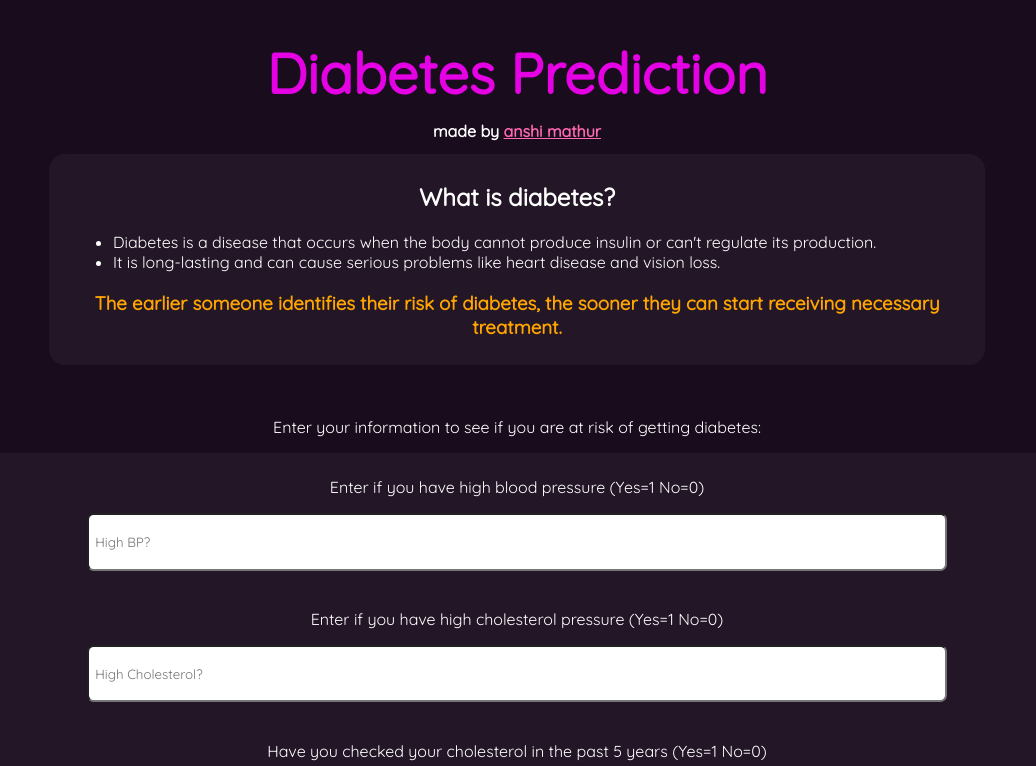
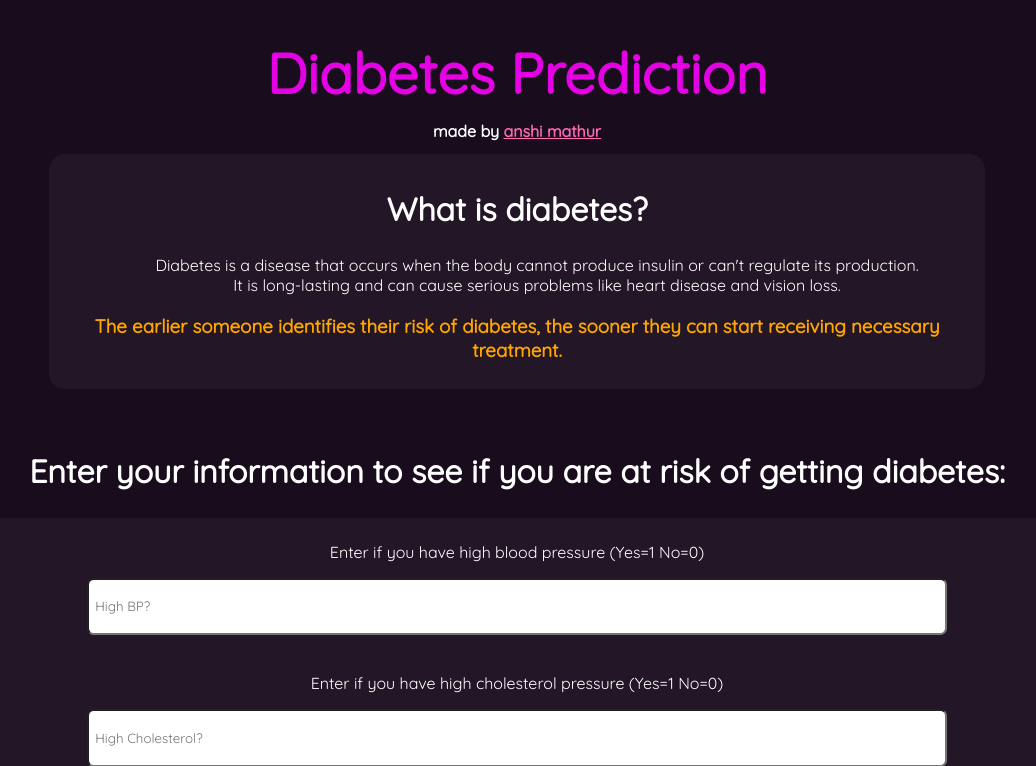
Before and after one commit to anshimathur0325/Diabetes-ML-Flask-App, a Flask app: page / in a window 1280 px wide. Shown: the top 766 px of the page, without its empty margins (123-1159 px from the left). Run offline with Flask 2, Linux system fonts and the light colour scheme; parts of the project's set-up code (start-up, migrations or seed data) failed here and were passed over.

Commit message:
Edit design

```diff
--- a/static/css/style.css
+++ b/static/css/style.css
@@ -76,7 +76,8 @@ a:hover {
   text-align: center;
 }
 ul{
-  text-align: left;
+  text-align: center;
+  list-style-type: "";
 }
 
 h3{
@@ -97,3 +98,7 @@ input[title]:hover::after {
 
   color:red;
 }
+h2 {
+  font-size: 200%;
+  font-family: 'Quicksand', sans-serif;
+}
--- a/templates/index.html
+++ b/templates/index.html
@@ -16,7 +16,7 @@
 	<h1 style="text-align: center; margin-bottom: 0px;">Diabetes Prediction</h1>
   <h2 style = "color: white; font-size: 1em;">made by <a href = "https://anshimathur1.netlify.app/">anshi mathur</a></h2>
   <div id="info">
-    <h2>What is diabetes?</h2>
+    <h2><strong>What is diabetes?</strong></h2>
     <ul>
   <li>Diabetes is a disease that occurs when the body cannot produce insulin or can't regulate its production. </li>
   <li>It is long-lasting and can cause serious problems like heart disease and vision loss. </li>
@@ -24,7 +24,7 @@
   <h3>The earlier someone identifies their risk of diabetes, the sooner they can start receiving necessary treatment.
  </h3></div>
  <br>
- <p>Enter your information to see if you are at risk of getting diabetes:</p>
+ <h2>Enter your information to see if you are at risk of getting diabetes:</h2>
  <div id="input">
   <!-- ["HighBP", "HighChol", "CholCheck", "BMI", "Smoker", "Stroke", "HeartDiseaseorAttack","PhysActivity","HvyAlcoholConsump","AnyHealthcare","GenHlth","MentHlth","PhysHlth","DiffWalk","Sex","Age","Education","Income"] -->
      <!-- Main Input For Receiving Query to our ML -->
@@ -78,6 +78,7 @@
         <option value="12">75-79</option>
         <option value="13">80 or older</option>
       </select>
+      <p></p>
       <!-- <p>Choose the education category you fit in</p>
       <input type="text" name="Education" placeholder="Education Category? Hover over this text for categories" title= "1 = Never attended school or only kindergarten &#013;2 = Grades 1 through 8 (Elementary) &#013;3 = Grades 9 through 11 (Some high school) &#013;4 = Grade 12 or GED (High school graduate) &#013;5 = College 1 year to 3 years (Some college or technical school) &#013;6 = College 4 years or more (College graduate)"required="required" /> -->
       <label for="education">Choose the education category you fit in:</label>
@@ -89,7 +90,7 @@
     <option value="5">College 1 year to 3 years (Some college or technical school)</option>
     <option value="6">College 4 years or more (College graduate)</option>
   </select>
-  <br>
+  <p></p>
       <!-- <p>Choose the income category you fit in</p>
       <input type="text" name="Income" placeholder="Income Category? Hover over this text for categories" title="1 = Less than $10,000 &#013;2 = Less than $15,000 ($10,000 to less than $15,000) &#013;3 = Less than $20,000 ($15,000 to less than $20,000) &#013;4 = Less than $25,000 ($20,000 to less than $25,000) &#013;5 = Less than $35,000 ($25,000 to less than $35,000) &#013;6 = Less than $50,000 ($35,000 to less than $50,000) &#013;7 = Less than $75,000 ($50,000 to less than $75,000) &#013;8 = $75,000 or more"required="required" /> -->
       <label for="income">Choose the income category you fit in:</label>
@@ -103,7 +104,7 @@
         <option value="7">Less than $75,000 ($50,000 to less than $75,000)</option>
         <option value="8">$75,000 or more</option>
       </select>
-      <br>
+      <p></p>
     </select>
     </div>
       <br>
```
